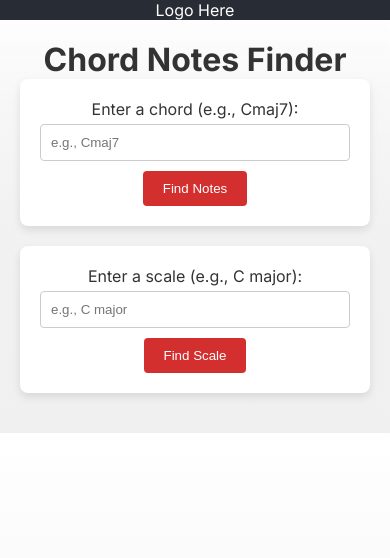
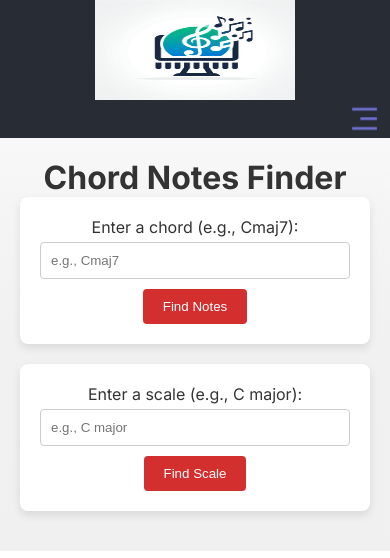
Before and after one commit to LongDefeat/music-app, a Next.js app: page / in a window 390 px wide. Shown: the top 558 px of the page. Built offline with nearby package versions, Linux system fonts and the light colour scheme.

Commit message:
add logo, add burger icon and styling

```diff
--- a/package.json
+++ b/package.json
@@ -13,6 +13,7 @@
     "react": "^18",
     "react-burger-menu": "^3.0.9",
     "react-dom": "^18",
+    "react-icons": "^5.0.1",
     "tonal": "^5.1.2"
   },
   "devDependencies": {
--- a/src/app/components/Navigation.tsx
+++ b/src/app/components/Navigation.tsx
@@ -1,29 +1,33 @@
 import { slide as Menu } from "react-burger-menu";
 import Link from "next/link";
+import Image from "next/image";
+import { RiMenu3Line } from "react-icons/ri"; // Correct import for hamburger menu icon
+
 import styles from "../styles/Navigation.module.css";
 
 export default function Navigation() {
   return (
     <nav className={styles.nav}>
-      <div id="logo">Logo Here</div>
-      <div className={styles.burgerIcon}></div>
+      <div id="logo">
+        <Image src="/music-logo.png" alt="logo" width={200} height={100} />
+      </div>
+      <div className={styles.burgerIcon}>
+        <RiMenu3Line size={30} />
+      </div>
       <Menu right>
-        <div className={styles.burgerIcon}>
-          <img src="/path-to-hamburger-icon.png" alt="Menu" />
-        </div>
-        <Link href="/" passHref className={styles.navLink}>
+        <Link href="/" className={styles.navLink}>
           Home
         </Link>
-        <Link href="/scales" passHref className={styles.navLink}>
+        <Link href="/scales" className={styles.navLink}>
           Scales
         </Link>
-        <Link href="/chords" passHref className={styles.navLink}>
+        <Link href="/chords" className={styles.navLink}>
           Chords
         </Link>
-        <Link href="/songwriting" passHref className={styles.navLink}>
+        <Link href="/songwriting" className={styles.navLink}>
           Songwriting Tool
         </Link>
-        <Link href="/melody" passHref className={styles.navLink}>
+        <Link href="/melody" className={styles.navLink}>
           Melody Generator
         </Link>
       </Menu>
--- a/src/app/styles/Navigation.module.css
+++ b/src/app/styles/Navigation.module.css
@@ -2,10 +2,9 @@
 .nav {
   margin: 0;
   padding: 0;
-  background-color: #282c34;
-  color: #fff;
+  background-color: #282c34; /* Updated background color */
   display: flex;
-  justify-content: space-between;
+  justify-content: space-between; /* Adjust to space items */
   align-items: center;
 }
 
@@ -14,6 +13,14 @@
   padding: 0 30px;
   font-size: 20px;
   line-height: 60px;
+  margin-left: auto;
+}
+
+.burgerIcon {
+  cursor: pointer;
+  margin-left: auto;
+  padding-right: 10px;
+  color: rgb(111, 111, 206);
 }
 
 .navList {
@@ -23,7 +30,7 @@
 .navLink {
   display: block;
   padding: 0 20px;
-  color: #61dafb;
+  color: rgb(111, 111, 206);
   font-size: 20px;
   line-height: 60px;
   text-decoration: none;
@@ -41,8 +48,13 @@
     flex-direction: column;
   }
 
-  .bm-burger-button {
-    display: block;
+  .burgerIcon {
+    display: block; /* Show on smaller screens */
+  }
+
+  /* Hide full menu on smaller screens */
+  .navList {
+    display: none;
   }
 
   .navList {
```
Also changed, not shown: public/music-logo.png (added), 1 other file (tests, documents, lock files or other folders).
